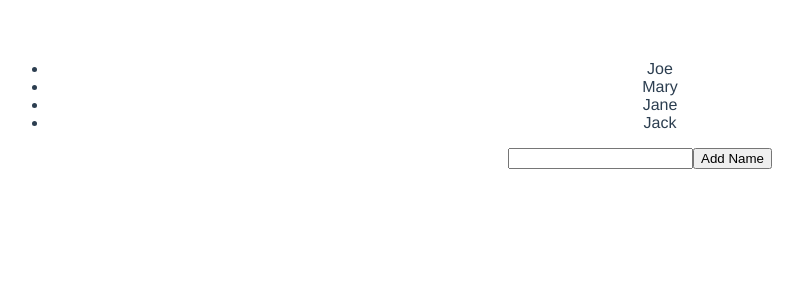
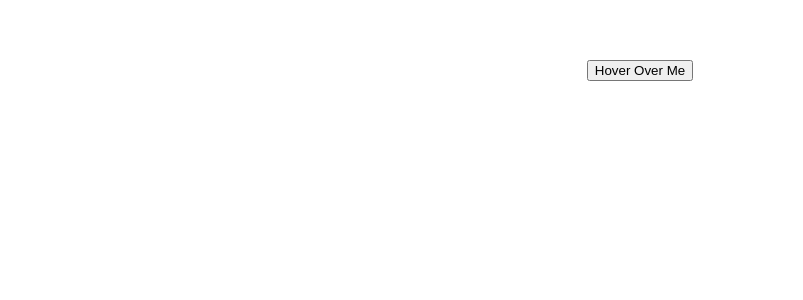
Before and after one commit to Zurc/laracasts-vue, a Vue app: page /#/ in a window 1280 px wide. Shown: the top 300 px of the page, without its empty margins (0-803 px from the left). Built offline with nearby package versions, Linux system fonts and the light colour scheme.

Commit message:
attribute and class binding

```diff
--- a/src/components/Hello.vue
+++ b/src/components/Hello.vue
@@ -1,15 +1,9 @@
 <template>
   <!-- always wrap your template with one div -->
   <div>
-    <ul>
-      <!-- I can access using v-text or {{ }} syntax -->
-      <li v-for="name in names" v-text="name"></li>
-    </ul>
-
-    <input type="text" id="input" v-model="newName">
-    <button v-on:click="addName()">Add Name</button>
-    <!--shorthand
-    <button @click="addName()">Add Name</button>
+    <button v-bind:title="title">Hover Over Me</button>
+    <!-- shorthand
+    <button :title="title">Hover Over Me</button>
     -->
   </div>
 </template>
@@ -20,14 +14,7 @@ export default {
   // data is our single source of truth.
   data () {
     return {
-      newName: '',
-      names: ['Joe', 'Mary', 'Jane', 'Jack']
-    }
-  },
-  methods: {
-    addName () {
-      this.names.push(this.newName)
-      this.newName = ''
+      title: 'Now the title is being set through Javascript'
     }
   }
 }
```
